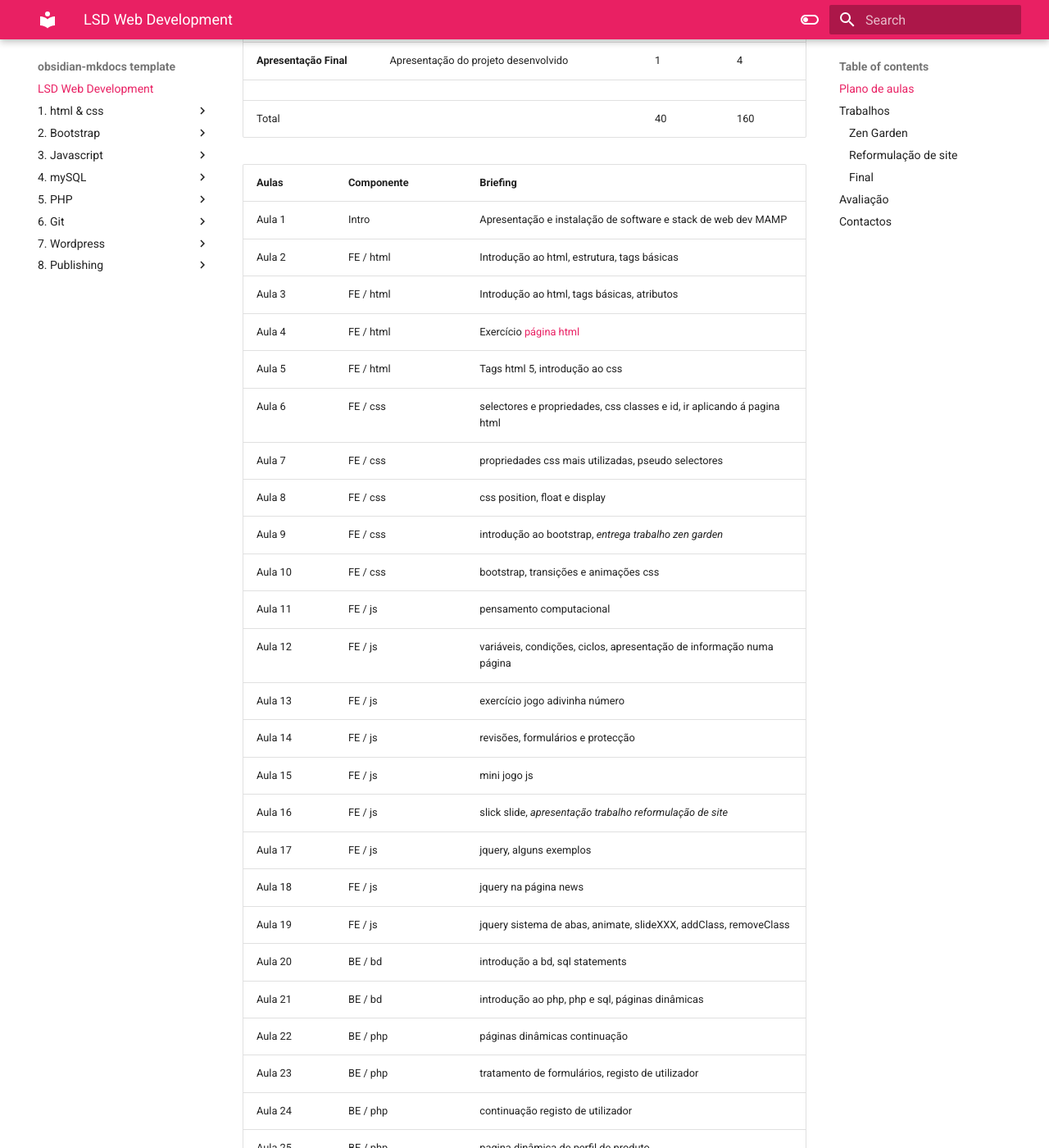
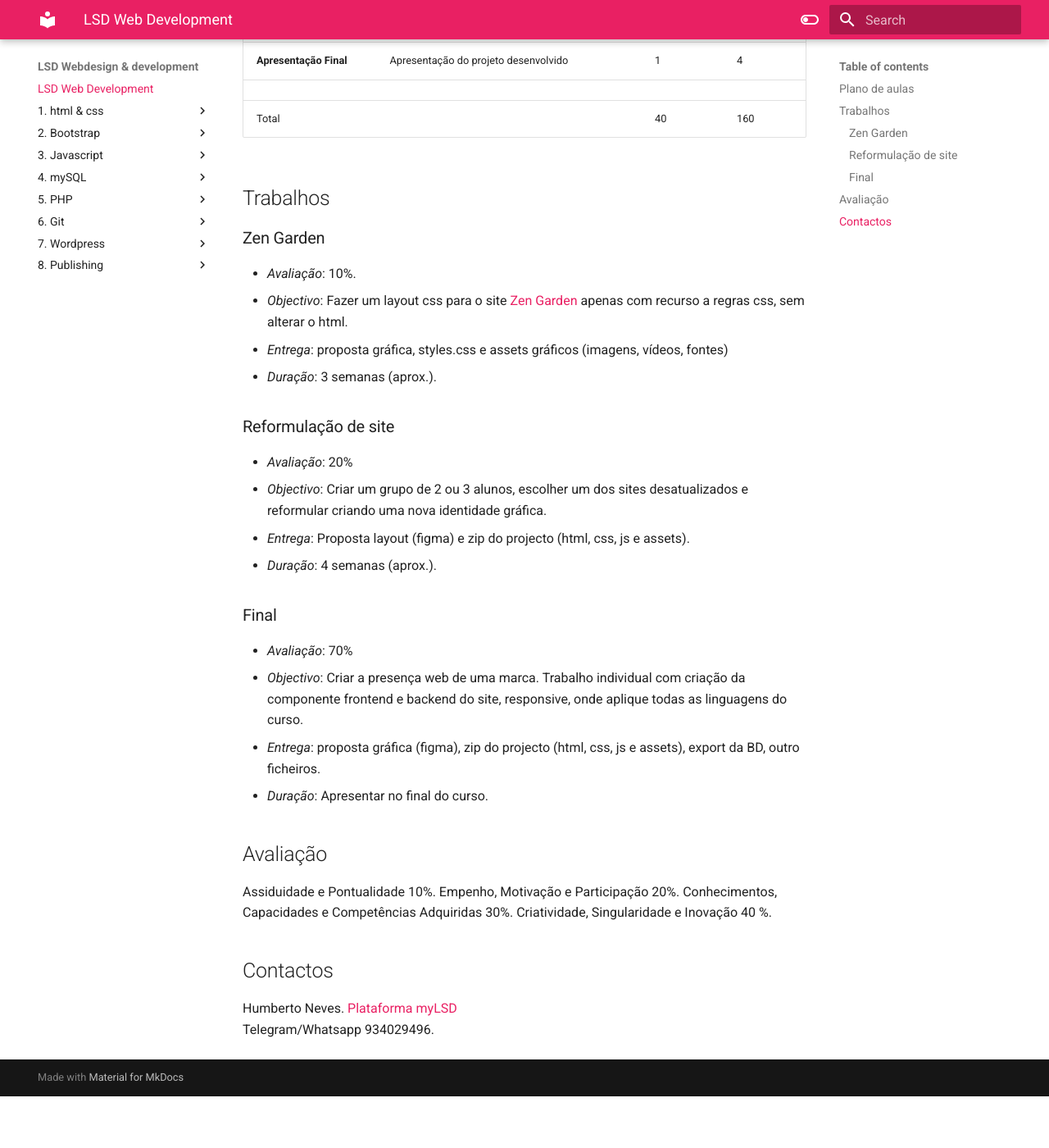
Before and after one commit to hjneves/lsd-docs, an MkDocs documentation site: the page built from docs/index.md, in a window 1280 px wide and 1400 px high, scrolled down 827 px. Shown: the whole window at 82% size. Built offline with MkDocs 1.6.1 and Material for MkDocs 9.7.7, drawn with Linux system fonts in a browser that asks for light colours; after the commit the page ends 2164 px from its top, so only the background shows below that; some of the changed text lies outside the part shown.

Commit message:
site title and html adjustments, minigame

```diff
--- a/docs/index.md
+++ b/docs/index.md
@@ -21,48 +21,6 @@
 |||||
 |Total||40|160|
 
-|<div style="width:80px">**Aulas**</div>|<div style="width:120px">**Componente**</div>|**Briefing**|
-|---|---|---|
-|Aula 1|Intro|Apresentação e instalação de software e stack de web dev MAMP|
-|Aula 2| FE / html |Introdução ao html, estrutura, tags básicas|
-|Aula 3| FE / html |Introdução ao html, tags básicas, atributos|
-|Aula 4| FE / html |Exercício [página html](https://hjneves.github.io/lsd-docs/1.%20html%20%26%20css/b.%20Ex.%20página%20html/) |
-|Aula 5| FE / html |Tags html 5, introdução ao css |
-|Aula 6| FE / css | selectores e propriedades, css classes e id, ir aplicando á pagina html |
-|Aula 7| FE / css | propriedades css mais utilizadas, pseudo selectores |
-|Aula 8| FE / css | css position, float e display |
-|Aula 9| FE / css | introdução ao bootstrap, *entrega trabalho zen garden* |
-|Aula 10| FE / css | bootstrap, transições e animações css |
-|Aula 11| FE / js| pensamento computacional|
-|Aula 12| FE / js| variáveis, condições, ciclos, apresentação de informação numa página |
-|Aula 13| FE / js| exercício jogo adivinha número |
-|Aula 14| FE / js| revisões, formulários e protecção |
-|Aula 15| FE / js | mini jogo js |
-|Aula 16| FE / js | slick slide, *apresentação trabalho reformulação de site* |
-|Aula 17| FE / js | jquery, alguns exemplos |
-|Aula 18| FE / js | jquery na página news |
-|Aula 19| FE / js | jquery sistema de abas, animate, slideXXX, addClass, removeClass |
-|Aula 20| BE / bd | introdução a bd, sql statements |
-|Aula 21| BE / bd | introdução ao php, php e sql, páginas dinâmicas |
-|Aula 22| BE / php | páginas dinâmicas continuação|
-|Aula 23| BE / php | tratamento de formulários, registo de utilizador |
-|Aula 24| BE / php | continuação registo de utilizador |
-|Aula 25| BE / php | pagina dinâmica de perfil de produto |
-|Aula 26| BE / php | upload de ficheiros |
-|Aula 27| BE / php | backend criação pagina de login / duvidas proj final |
-|Aula 28| BE / php | backend pagina inserção de um novo produto |
-|Aula 29| BE / php | página edição e remoção de um produto |
-|Aula 30| BE / php | criação de um menu dinâmico (admin/user) |
-|Aula 31| BE / php | sessões php |
-|Aula 32| BE / php | jquery ajax |
-|Aula 33| Projeto| projeto final |
-|Aula 34| Workshop / git | workshop git, readme, commit, checkout, branches, push, pull  |
-|Aula 35| Workshop / git | merge branches, setup do projeto final no git |
-|Aula 36| Workshop / wordpress | descarregar, instalar & configurar wordpress |
-|Aula 37| Workshop / wordpress | projeto final, instalar tema, instalar plugin |
-|Aula 38| Workshop / wordpress | woocomerce |
-|Aula 39| Apresentação | Trabalho Final |
-
 ## Trabalhos
 
 ### Zen Garden
@@ -70,28 +28,28 @@
 - _Avaliação_: 10%.
 - _Objectivo_: Fazer um layout css para o site [Zen Garden](https://www.csszengarden.com/) apenas com recurso a regras css, sem alterar o html.
 - _Entrega_: proposta gráfica, styles.css e assets gráficos (imagens, vídeos, fontes)
-- _Duração_: 3 semanas (aprox.)
+- _Duração_: 3 semanas (aprox.).
 ### Reformulação de site
 
 * _Avaliação_: 20%
-* _Objectivo_: Criar um grupo de 2 ou 3 alunos, escolher um dos sites desatualizados e reformular criando uma nova identidade gráfica
-* _Entrega_: Proposta layout (figma) e zip do projecto (html, css, js e assets)
-* _Duração_: 4 semanas (aprox.)
+* _Objectivo_: Criar um grupo de 2 ou 3 alunos, escolher um dos sites desatualizados e reformular criando uma nova identidade gráfica.
+* _Entrega_: Proposta layout (figma) e zip do projecto (html, css, js e assets).
+* _Duração_: 4 semanas (aprox.).
 ### Final
 
 * _Avaliação_: 70%
 * _Objectivo_: Criar a presença web de uma marca. Trabalho individual com criação da componente frontend e backend do site, responsive, onde aplique todas as linguagens do curso.
-* _Entrega_: proposta gráfica (figma), zip do projecto (html, css, js e assets), export da BD, outro ficheiros
-* _Duração_: Apresentar no final do curso
+* _Entrega_: proposta gráfica (figma), zip do projecto (html, css, js e assets), export da BD, outro ficheiros.
+* _Duração_: Apresentar no final do curso.
 
 ## Avaliação
 
-Assiduidade e Pontualidade 10%
-Empenho, Motivação e Participação 20%
-Conhecimentos, Capacidades e Competências Adquiridas 30%
-Criatividade, Singularidade e Inovação 40 %
+Assiduidade e Pontualidade 10%.
+Empenho, Motivação e Participação 20%.
+Conhecimentos, Capacidades e Competências Adquiridas 30%.
+Criatividade, Singularidade e Inovação 40 %.
 
 ## Contactos
-Humberto Neves
+Humberto Neves.
 [Plataforma myLSD](https://my.lsd.pt)
-Telegram/Whatsapp 934029496
+Telegram/Whatsapp 934029496.
--- a/mkdocs.yml
+++ b/mkdocs.yml
@@ -1,4 +1,4 @@
-site_name: obsidian-mkdocs template
+site_name: LSD Webdesign & development
 
 theme:
     name: 'material'
```
Also changed, not shown: docs/1. html & css/a. Tags html.md (+38 -48 lines), docs/1. html & css/c. Styling.md (+2 -2 lines), docs/3. Javascript/a. Pensamento computacional.md (+0 -5 lines), docs/3. Javascript/b. Javascript & Web.md (+9 -0 lines), docs/resources/Pasted image 20231121154430.png (added), docs/resources/Pasted image 20231121154629.png (added).
